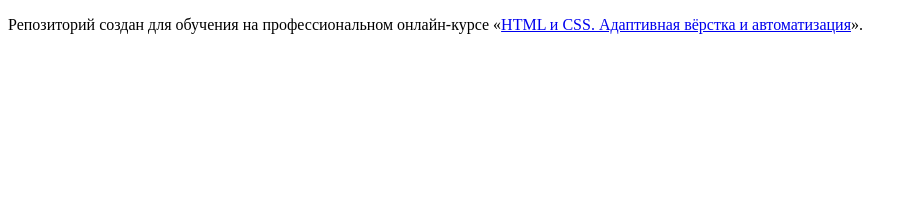
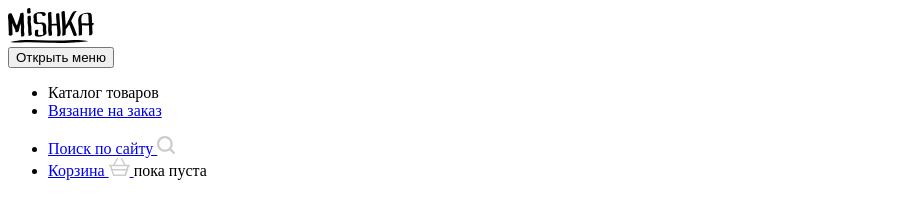
Before and after one commit to Svetlana-Saloa/1725199-mishka-22, a website: page source/index.html in a window 1280 px wide. Shown: the whole page, without its empty margins (0-913 px from the left). Drawn offline with Linux system fonts and the light colour scheme.

Commit message:
начало разметки гл станицы

```diff
--- a/source/index.html
+++ b/source/index.html
@@ -1,12 +1,44 @@
 <!DOCTYPE html>
-<html lang="ru">
+<html class="page" lang="ru">
   <head>
     <meta charset="utf-8">
     <title>HTML Academy: Мишка</title>
   </head>
-  <body>
+  <body class="page-body">
+    <head class="page-hader">
+      <a class="page-header__logo">
+        <img src="img/mishka-logo-mobile.svg" alt="Логотип Мишка" width="86" height="35">
+      </a>
+      <nav class="main-navigation">
+        <button class="main-navigation__toggle" type="button"><span class="visually-hidden">Открыть меню</span></button>
+        <div class="main-navigatoin__wraper">
+          <ul class="main-navigatoin__list site-list">
+            <li class="site-list__item site-list__item--active">
+            <a>Каталог товаров</a>
+            </li>
+            <li class="site-list__item">
+              <a href="#">Вязание на заказ</a>
+              </li>
+            </ul>
+          <ul class="main-navigatoin__list uzer-list">
+            <li class="uzer-list__item">
+              <a href="#">Поиск по сайту
+                <img src="img/search.svg" alt="Поиск по сайту" width="18" height="18">
+              </a>
+            </li>
+            <li>
+              <a href="#">Корзина
+                <img src="img/cart.svg" alt="Корзина" width="21" height="18">
+              </a>
+              <span>пока пуста</span>
+            </li>
+          </ul>
+        </div>
 
-    <p>Репозиторий создан для обучения на профессиональном онлайн‑курсе «<a href="https://htmlacademy.ru/intensive/adaptive">HTML и CSS. Адаптивная вёрстка и автоматизация</a>».</p>
+      </nav>
+
+    </head>
+
 
   </body>
 </html>
```
Also changed, not shown: source/img/cart.svg (added), source/img/mishka-logo-mobile.svg (added), source/img/search.svg (added).
